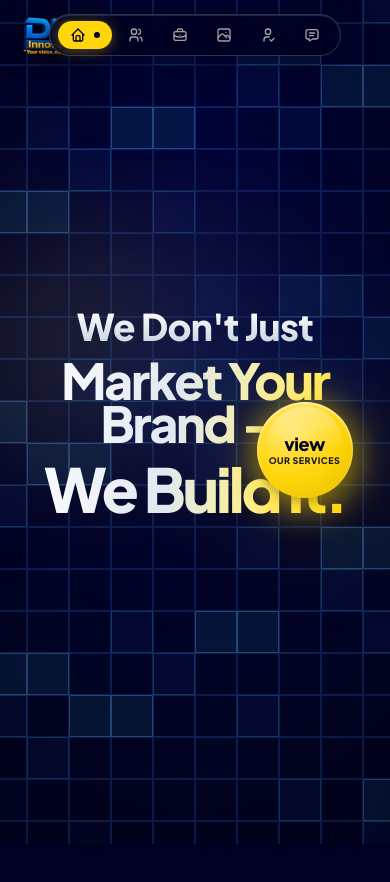
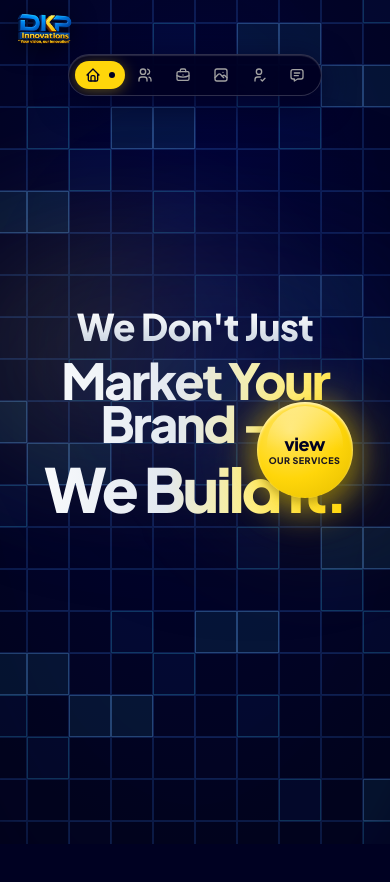
Before and after one commit to KARANPERUMAL/dkp-website, a React (Vite) app in the folder frontend/: page / in a window 390 px wide. Shown: the top 882 px of the page. Built offline with nearby package versions, Linux system fonts and the light colour scheme.

Commit message:
feat(hero): auto-trigger hero grid ripple on load, fix mobile header overlap & home navigation

```diff
--- a/frontend/src/components/GalleryPage.tsx
+++ b/frontend/src/components/GalleryPage.tsx
@@ -137,7 +137,7 @@ export const GalleryPage = () => {
           EDITORIAL HEADER SECTION
           Minimal, quiet luxury presentation with natural description placement
           ========================================================================= */}
-      <header className="relative w-full pt-20 sm:pt-24 md:pt-28 pb-4 sm:pb-6 md:pb-8 px-4 sm:px-8 lg:px-12 overflow-hidden select-none">
+      <header className="relative w-full pt-28 sm:pt-32 md:pt-28 pb-4 sm:pb-6 md:pb-8 px-4 sm:px-8 lg:px-12 overflow-hidden select-none">
         {/* Subtle Ambient Light */}
         <div className="absolute inset-0 pointer-events-none overflow-hidden" aria-hidden="true">
           <div
--- a/frontend/src/components/Navbar.tsx
+++ b/frontend/src/components/Navbar.tsx
@@ -65,7 +65,7 @@ export const Navbar = () => {
   const handleNavClick = (link: string) => {
     setActiveTab(link);
     if (link === '#home') {
-      navigateTo('home', 'home');
+      navigateTo('home');
     } else if (link === '#about') {
       navigateTo('about');
     } else if (link === '#services') {
@@ -80,24 +80,15 @@ export const Navbar = () => {
   };
 
   return (
-    <>
-      {/* Centered Aceternity UI Floating Navbar (fixed z-50 at top, always floating) */}
-      <FloatingNav
-        navItems={navItems}
-        activeTab={activeTab}
-        onItemClick={handleNavClick}
-        alwaysVisible={true}
-      />
-
-      {/* Floating Header Container with Official Logo on Left (elevated z-50 above hero and scrolling content) */}
-      <header className="fixed top-0 left-0 right-0 z-50 w-full pt-3 sm:pt-4 px-4 sm:px-8 lg:px-12 pointer-events-none">
-        <div className="max-w-[1240px] mx-auto flex items-center justify-between min-h-[46px] relative pointer-events-auto">
-          {/* Official DKP Innovation Logo (rectangular container removed, size increased slightly with preserved aspect ratio) */}
+    <header className="fixed top-0 left-0 right-0 z-50 w-full pt-2.5 sm:pt-3 md:pt-4 px-3 sm:px-6 md:px-8 lg:px-12 pointer-events-none">
+      <div className="max-w-[1240px] mx-auto flex flex-col md:flex-row md:items-center md:justify-between relative">
+        {/* Row 1 on mobile: Logo at the top | Left-aligned on desktop */}
+        <div className="flex items-center justify-start pointer-events-auto min-h-[36px] md:min-h-[46px]">
           <a
             href="/"
             onClick={(e) => {
               e.preventDefault();
-              navigateTo('home', 'home');
+              navigateTo('home');
             }}
             aria-label="DKP Innovation Home"
             className="group flex items-center select-none z-10 transition-transform duration-200 hover:scale-105 cursor-pointer"
@@ -105,13 +96,23 @@ export const Navbar = () => {
             <img
               src="/images/logo/logo.png"
               alt="DKP Innovation"
-              className="h-10 sm:h-11 md:h-12 w-auto object-contain drop-shadow-[0_4px_12px_rgba(0,0,0,0.6)]"
+              className="h-8 sm:h-9 md:h-12 w-auto object-contain drop-shadow-[0_4px_12px_rgba(0,0,0,0.6)]"
             />
           </a>
+        </div>
 
-          {/* Social media icons completely removed per requirements */}
+        {/* Row 2 on mobile: Centered below logo with vertical spacing | Centered floating bar on desktop */}
+        <div className="mt-2 md:mt-0 flex justify-center w-full md:w-auto md:absolute md:inset-x-0 md:top-0 pointer-events-none">
+          <div className="pointer-events-auto">
+            <FloatingNav
+              navItems={navItems}
+              activeTab={activeTab}
+              onItemClick={handleNavClick}
+              alwaysVisible={true}
+            />
+          </div>
         </div>
-      </header>
-    </>
+      </div>
+    </header>
   );
 };
--- a/frontend/src/components/ui/background-ripple-effect.tsx
+++ b/frontend/src/components/ui/background-ripple-effect.tsx
@@ -1,6 +1,8 @@
 "use client";
 import React, { useEffect, useMemo, useRef, useState } from "react";
 import { cn } from "@/lib/utils";
+
+export type GridOrigin = { row: number; col: number };
 
 export const BackgroundRippleEffect = ({
   rows = 14,
@@ -13,12 +15,10 @@ export const BackgroundRippleEffect = ({
   cellSize?: number;
   className?: string;
 }) => {
-  const [clickedCell, setClickedCell] = useState<{
-    row: number;
-    col: number;
-  } | null>(null);
+  const [activeOrigins, setActiveOrigins] = useState<GridOrigin[] | null>(null);
   const [rippleKey, setRippleKey] = useState(0);
   const containerRef = useRef<HTMLDivElement | null>(null);
+  const hasAutoTriggeredRef = useRef(false);
 
   // Responsive grid dimension calculation to seamlessly tile edge-to-edge across all viewports
   const [gridConfig, setGridConfig] = useState({
@@ -57,6 +57,43 @@ export const BackgroundRippleEffect = ({
     return () => resizeObserver.disconnect();
   }, [rows, cols, cellSize]);
 
+  // Automatically activate the existing blue light effect when the homepage first loads
+  useEffect(() => {
+    // Respect prefers-reduced-motion
+    if (
+      typeof window !== "undefined" &&
+      window.matchMedia("(prefers-reduced-motion: reduce)").matches
+    ) {
+      return;
+    }
+
+    if (hasAutoTriggeredRef.current) return;
+
+    // Trigger illumination shortly after mounting and layout settling
+    const timer = setTimeout(() => {
+      if (hasAutoTriggeredRef.current) return;
+      hasAutoTriggeredRef.current = true;
+
+      const centerRow = Math.floor(gridConfig.rows * 0.42);
+      const centerCol = Math.floor(gridConfig.cols / 2);
+
+      // Distribute origins across the central headline area for a balanced glow spread
+      const initialOrigins: GridOrigin[] =
+        gridConfig.cols > 16
+          ? [
+              { row: centerRow, col: Math.max(0, centerCol - 5) },
+              { row: centerRow, col: centerCol },
+              { row: centerRow, col: Math.min(gridConfig.cols - 1, centerCol + 5) },
+            ]
+          : [{ row: centerRow, col: centerCol }];
+
+      setActiveOrigins(initialOrigins);
+      setRippleKey((k) => k + 1);
+    }, 380);
+
+    return () => clearTimeout(timer);
+  }, [gridConfig.rows, gridConfig.cols]);
+
   return (
     <div
       ref={containerRef}
@@ -78,9 +115,9 @@ export const BackgroundRippleEffect = ({
         rows={gridConfig.rows}
         cols={gridConfig.cols}
         cellSize={gridConfig.cellSize}
-        clickedCell={clickedCell}
+        activeOrigins={activeOrigins}
         onCellClick={(row, col) => {
-          setClickedCell({ row, col });
+          setActiveOrigins([{ row, col }]);
           setRippleKey((k) => k + 1);
         }}
         interactive
@@ -94,7 +131,7 @@ type DivGridProps = {
   rows: number;
   cols: number;
   cellSize: number; // in pixels
-  clickedCell: { row: number; col: number } | null;
+  activeOrigins: GridOrigin[] | null;
   onCellClick?: (row: number, col: number) => void;
   interactive?: boolean;
 };
@@ -111,7 +148,7 @@ const DivGrid = ({
   rows,
   cols,
   cellSize,
-  clickedCell = null,
+  activeOrigins = null,
   onCellClick = () => {},
   interactive = true,
 }: DivGridProps) => {
@@ -135,11 +172,19 @@ const DivGrid = ({
       {cells.map((idx) => {
         const rowIdx = Math.floor(idx / cols);
         const colIdx = idx % cols;
-        const distance = clickedCell
-          ? Math.hypot(clickedCell.row - rowIdx, clickedCell.col - colIdx)
-          : 0;
-        const delay = clickedCell ? Math.max(0, distance * 50) : 0; // ms
-        const duration = 220 + distance * 70; // ms
+
+        // Compute shortest distance from this cell to any active origin
+        let distance = 0;
+        if (activeOrigins && activeOrigins.length > 0) {
+          distance = Math.min(
+            ...activeOrigins.map((origin) =>
+              Math.hypot(origin.row - rowIdx, origin.col - colIdx)
+            )
+          );
+        }
+
+        const delay = activeOrigins && activeOrigins.length > 0 ? Math.max(0, distance * 50) : 0; // ms
+        const duration = 240 + distance * 70; // ms
 
         // Calculate deterministic depth tier for subtle variations across rectangles
         const depthSeed = (rowIdx * 13 + colIdx * 7 + (rowIdx % 3) * 5) % 17;
@@ -160,7 +205,8 @@ const DivGrid = ({
           cellBorder = "rgba(59, 130, 246, 0.23)";
         }
 
-        const animStyle: CellStyle = clickedCell
+        const animStyle: CellStyle =
+          activeOrigins && activeOrigins.length > 0
             ? {
                 "--delay": `${delay}ms`,
                 "--duration": `${duration}ms`,
@@ -178,12 +224,13 @@ const DivGrid = ({
             className={cn(
               "cell relative border-[0.75px] transition-all duration-200 will-change-transform cursor-pointer",
               "hover:bg-[rgba(56,189,248,0.20)] hover:border-[rgba(147,197,253,0.55)] hover:shadow-[0_0_14px_rgba(56,189,248,0.30)]",
-              clickedCell && "animate-cell-ripple [animation-fill-mode:none]",
+              activeOrigins && activeOrigins.length > 0 && "animate-cell-ripple [animation-fill-mode:none]",
               !interactive && "pointer-events-none",
             )}
             style={{
               backgroundColor: cellBg,
               borderColor: cellBorder,
+              touchAction: "pan-y",
               ...animStyle,
             }}
             onClick={
--- a/frontend/src/components/ui/floating-navbar.tsx
+++ b/frontend/src/components/ui/floating-navbar.tsx
@@ -69,13 +69,13 @@ export const FloatingNav = ({
           ease: "easeInOut",
         }}
         className={cn(
-          "fixed top-3.5 sm:top-5 inset-x-0 mx-auto z-[5000] flex max-w-fit items-center justify-center pointer-events-auto",
+          "relative md:fixed md:top-5 md:inset-x-0 md:mx-auto z-[5000] flex max-w-fit items-center justify-center pointer-events-auto",
           className
         )}
       >
         <nav
           aria-label="Floating Navigation"
-          className="flex items-center justify-center gap-1 rounded-full border border-white/[0.18] bg-[#000122]/90 px-2 sm:px-2.5 py-1.5 shadow-[0_8px_32px_rgba(0,1,34,0.7),inset_0_1px_1px_rgba(255,255,255,0.15)] backdrop-blur-xl"
+          className="flex items-center justify-center gap-0.5 sm:gap-1 rounded-full border border-white/[0.18] bg-[#000122]/90 px-1.5 sm:px-2.5 py-1.5 shadow-[0_8px_32px_rgba(0,1,34,0.7),inset_0_1px_1px_rgba(255,255,255,0.15)] backdrop-blur-xl max-w-[calc(100vw-1.5rem)] overflow-x-auto no-scrollbar"
         >
           {navItems.map((navItem, idx: number) => {
             const isActive = activeTab === navItem.link;
@@ -83,6 +83,8 @@ export const FloatingNav = ({
               <a
                 key={`link-${idx}`}
                 href={navItem.link}
+                title={navItem.name}
+                aria-label={navItem.name}
                 onClick={(e) => {
                   e.preventDefault();
                   if (onItemClick) {
@@ -90,7 +92,7 @@ export const FloatingNav = ({
                   }
                 }}
                 className={cn(
-                  "relative flex items-center gap-1.5 px-3 sm:px-3.5 py-1.5 text-xs font-semibold rounded-full transition-colors duration-200 select-none",
+                  "relative flex items-center gap-1.5 px-2.5 sm:px-3 md:px-3.5 py-1.5 text-xs font-semibold rounded-full transition-colors duration-200 select-none shrink-0",
                   isActive
                     ? "text-[#000122] font-bold"
                     : "text-[#CBD5E1] hover:text-[#FFD60A] hover:bg-white/10"
@@ -118,10 +120,10 @@ export const FloatingNav = ({
                       {navItem.icon}
                     </span>
                   )}
-                  <span className="hidden sm:inline">{navItem.name}</span>
-                  {/* Active Indicator Dot on small mobile screens where text is hidden */}
+                  <span className="hidden md:inline">{navItem.name}</span>
+                  {/* Active Indicator Dot on mobile screens below 768px where text is hidden */}
                   {isActive && (
-                    <span className="sm:hidden w-1.5 h-1.5 rounded-full bg-[#000122] ml-0.5" />
+                    <span className="md:hidden w-1.5 h-1.5 rounded-full bg-[#000122] ml-0.5" />
                   )}
                 </span>
               </a>
--- a/frontend/src/context/NavigationContext.tsx
+++ b/frontend/src/context/NavigationContext.tsx
@@ -42,9 +42,17 @@ export const NavigationProvider = ({ children }: { children: ReactNode }) => {
   const [selectedPositionForApplication, setSelectedPositionForApplication] = useState<string | undefined>();
 
   useEffect(() => {
+    // Disable browser automatic scroll restoration so page transitions start cleanly at top
+    if (typeof window !== 'undefined' && 'scrollRestoration' in window.history) {
+      window.history.scrollRestoration = 'manual';
+    }
+
     const handleUrlChange = () => {
       const page = getInitialPage();
       setCurrentPage(page);
+      if (page === 'home' && (!window.location.hash || window.location.hash === '#home')) {
+        window.scrollTo({ top: 0, left: 0, behavior: 'instant' });
+      }
     };
 
     window.addEventListener('popstate', handleUrlChange);
@@ -56,11 +64,21 @@ export const NavigationProvider = ({ children }: { children: ReactNode }) => {
   }, []);
 
   const navigateTo = (page: PageRoute, targetId?: string) => {
+    const isAlreadyOnPage = currentPage === page;
     setCurrentPage(page);
 
     const basePath = page === 'home' ? '/' : `/${page}`;
-    const url = targetId ? `${basePath}#${targetId}` : basePath;
+    const url = targetId && targetId !== 'home' ? `${basePath}#${targetId}` : basePath;
     window.history.pushState(null, '', url);
+
+    if (page === 'home' && (!targetId || targetId === 'home')) {
+      // Immediately reset scroll to absolute top (y=0) to restore hero in starting state
+      window.scrollTo({ top: 0, left: 0, behavior: isAlreadyOnPage ? 'smooth' : 'instant' });
+      if (window.location.hash) {
+        window.history.replaceState(null, '', '/');
+      }
+      return;
+    }
 
     if (targetId) {
       setTimeout(() => {
@@ -68,11 +86,11 @@ export const NavigationProvider = ({ children }: { children: ReactNode }) => {
         if (el) {
           el.scrollIntoView({ behavior: 'smooth' });
         } else {
-          window.scrollTo({ top: 0, behavior: 'smooth' });
+          window.scrollTo({ top: 0, left: 0, behavior: 'smooth' });
         }
       }, 80);
     } else {
-      window.scrollTo({ top: 0, behavior: 'smooth' });
+      window.scrollTo({ top: 0, left: 0, behavior: isAlreadyOnPage ? 'smooth' : 'instant' });
     }
   };
 
--- a/frontend/src/index.css
+++ b/frontend/src/index.css
@@ -88,6 +88,15 @@
   font-family: inherit;
 }
 
+/* Hide scrollbar for Chrome, Safari, Opera, Edge, and Firefox */
+.no-scrollbar::-webkit-scrollbar {
+  display: none;
+}
+.no-scrollbar {
+  -ms-overflow-style: none;
+  scrollbar-width: none;
+}
+
 @media (prefers-reduced-motion: reduce) {
   .cell {
     transition: none !important;
```
Lines whose indentation alone changed are shown as unchanged.
